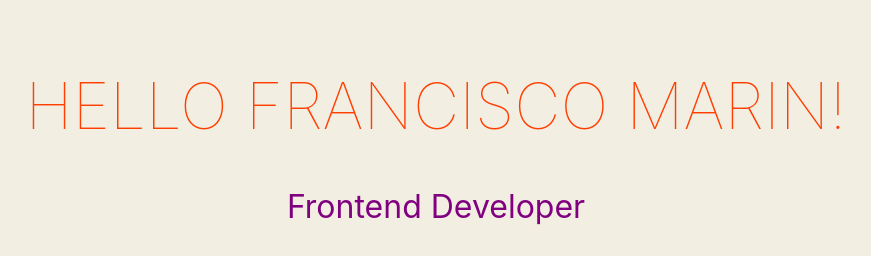
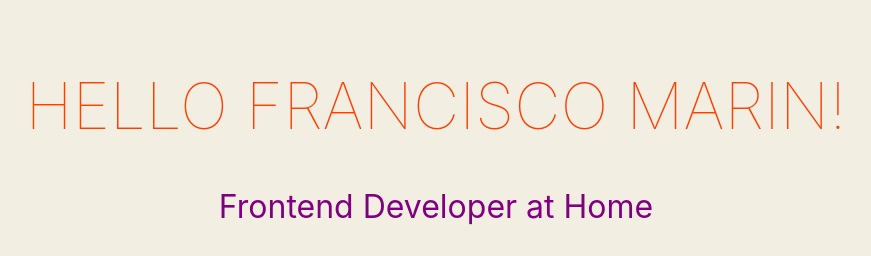
Before and after one commit to franciscomarin98/Svelte-Intro-One, a Svelte app: page / in a window 1280 px wide. Shown: the top 256 px of the page, without its empty margins (204-1075 px from the left). Built offline with nearby package versions, Linux system fonts and the light colour scheme; grey boxes are pictures that could not be loaded.

Commit message:
Entendiendo como crear componentes en Svelte

```diff
--- a/src/App.svelte
+++ b/src/App.svelte
@@ -1,4 +1,5 @@
 <script>
+	import About from './components/About.svelte'
 	export let name;
 	export let lastName;
 	let svelteLogo = 'https://arepa.s3.amazonaws.com/svelte-logo.png';
@@ -6,7 +7,7 @@
 
 <main>
 	<h1>Hello {name} {lastName}!</h1>
-	<p>Frontend Developer</p>
+	<About />
 	<img src={svelteLogo} alt="Svelte Logo">
 
 </main>
@@ -39,11 +40,6 @@
 		font-weight: 100;
 	}
 
-	p{
-		color: var(--theme-color);
-		font-size: 2rem;
-	}
-
 	@media (min-width: 640px) {
 		main {
 			max-width: none;
--- /dev/null
+++ b/src/components/About.svelte
@@ -0,0 +1,14 @@
+<script>
+    let someText = "Frontend Developer at Home";
+</script>
+
+<div class="About">
+    <p>{someText}</p>
+</div>
+
+<style>
+    p {
+        color: var(--theme-color);
+        font-size: 2rem;
+    }
+</style>
```
